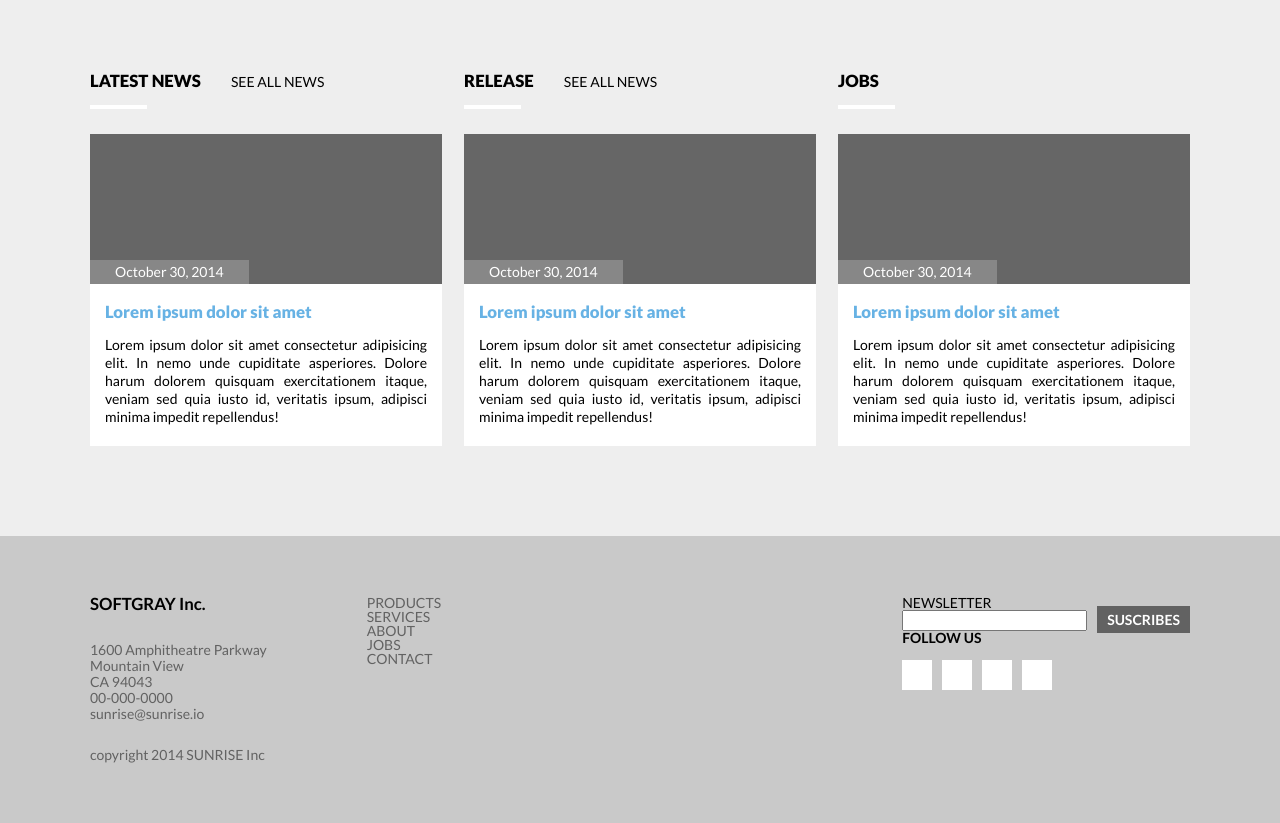
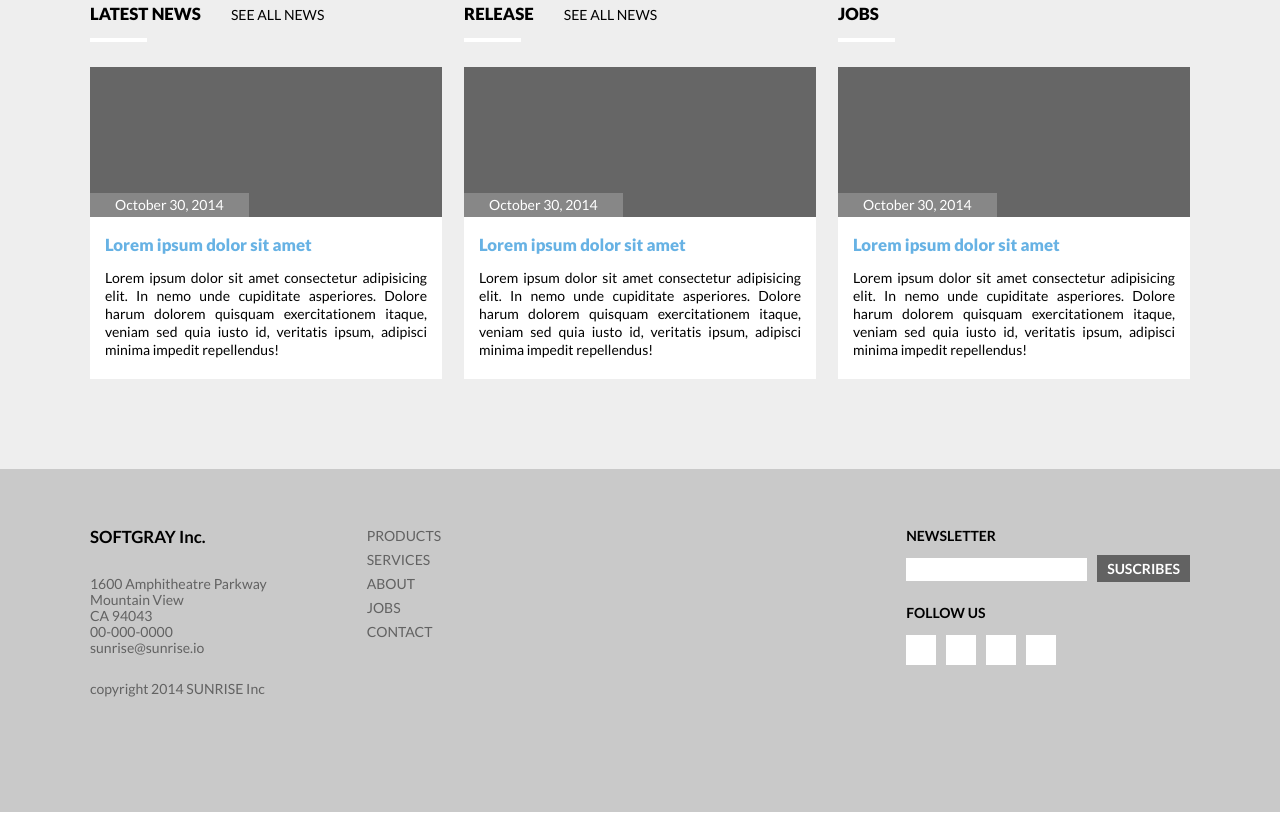
Before and after one commit to csmamani/responsive-landing-page, a plain HTML site: page index.html in a window 1280 px wide. Shown: the part 1974-2797 px from the top of the page. Drawn offline with Linux system fonts and the light colour scheme.

Commit message:
feat: implement scss

```diff
--- a/styles/styles.scss
+++ b/styles/styles.scss
@@ -29,6 +29,7 @@ body {
 
     .nav-bar ul {
       margin-top: 5px;
+      display: flex;
 
       .nav-item {
         margin-left: 10px;
@@ -271,10 +272,13 @@ body {
       flex-direction: column;
       margin-left: 100px;
 
-      a {
-        text-decoration: none;
-        color: #626262;
+      li {
         margin-bottom: 10px;
+
+        a {
+          color: #626262;
+          text-decoration: none;
+        }
       }
     }
     .company-name {
@@ -292,6 +296,18 @@ body {
     }
 
     .form {
+      p:first-child {
+        font-weight: 700;
+        font-size: 1em;
+        margin-bottom: 15px;
+      }
+
+      input {
+        border: none;
+        height: 1.6em;
+        margin-bottom: 25px;
+      }
+
       a {
         text-decoration: none;
         font-size: 1em;
```
Also changed, not shown: styles/styles.css, 1 other file.
